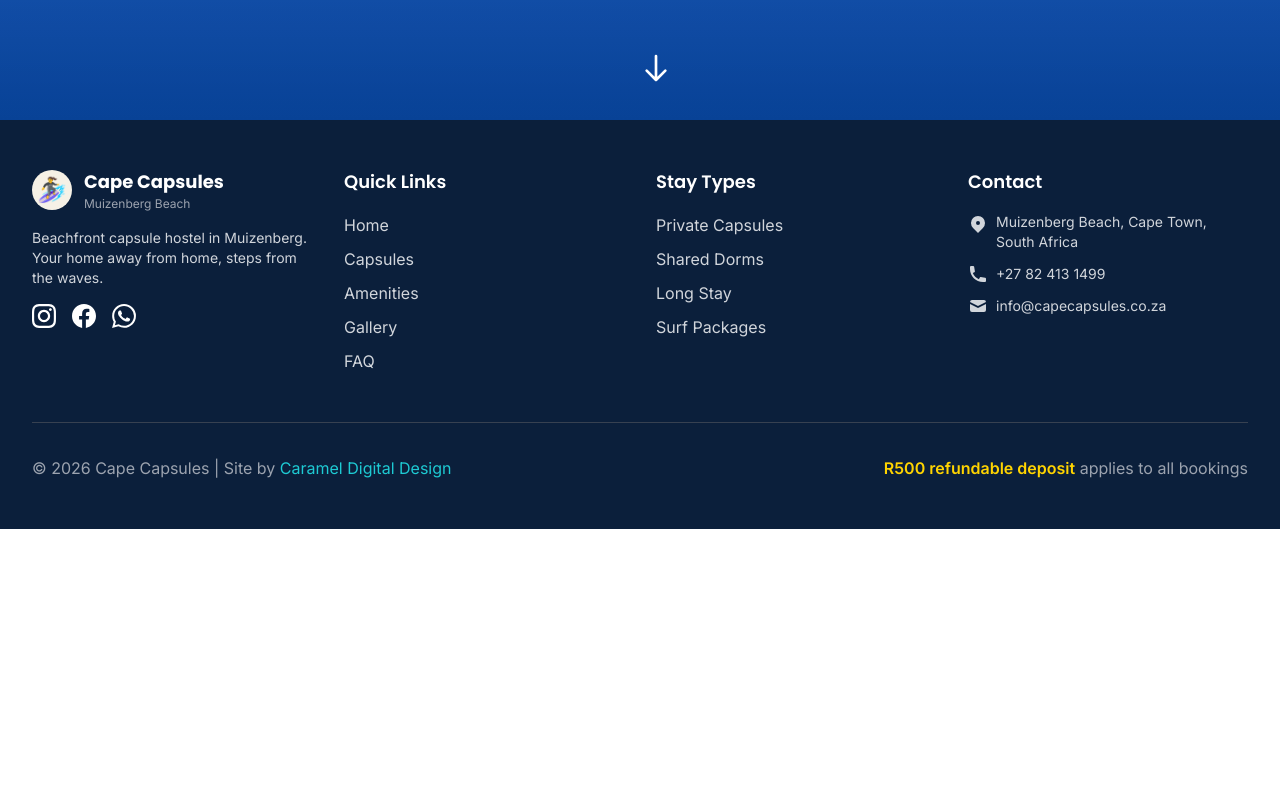
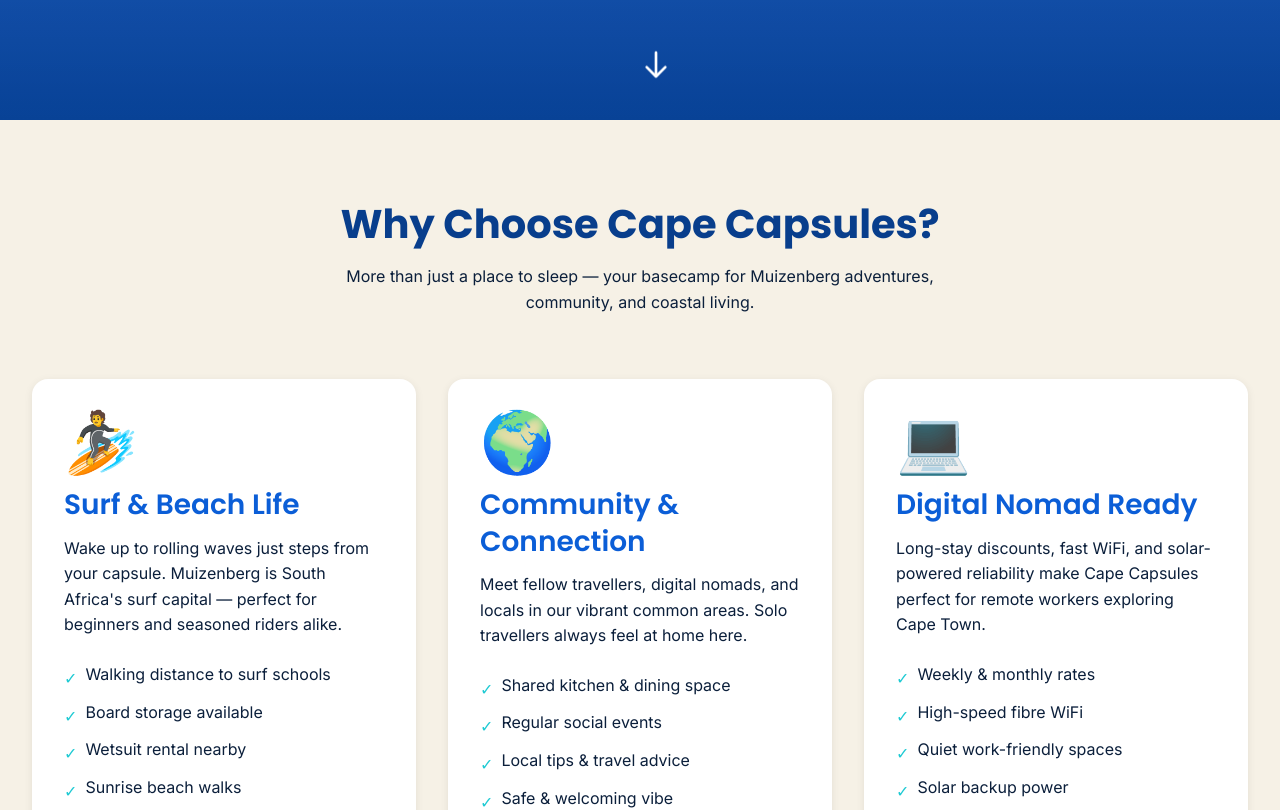
Before and after one commit to LilyCaramel2/Cape-Capsules-Backpackers, a React (Vite) app: page / in a window 1280 px wide. Shown: the part 800-1610 px from the top of the page. Before the commit the page ends 1329 px from the top, so only its background shows below. Built offline with nearby package versions, Linux system fonts and the light colour scheme.

Commit message:
Wire ValueProps section into App.jsx

```diff
--- a/src/App.jsx
+++ b/src/App.jsx
@@ -1,6 +1,7 @@
 import React from 'react'
 import Header from './components/Header'
 import Hero from './sections/Hero'
+import ValueProps from './sections/ValueProps'
 import Footer from './components/Footer'
 
 function App() {
@@ -9,6 +10,7 @@
       <Header />
       <main>
         <Hero />
+        <ValueProps />
         {/* Additional sections will be added here */}
       </main>
       <Footer />
```
